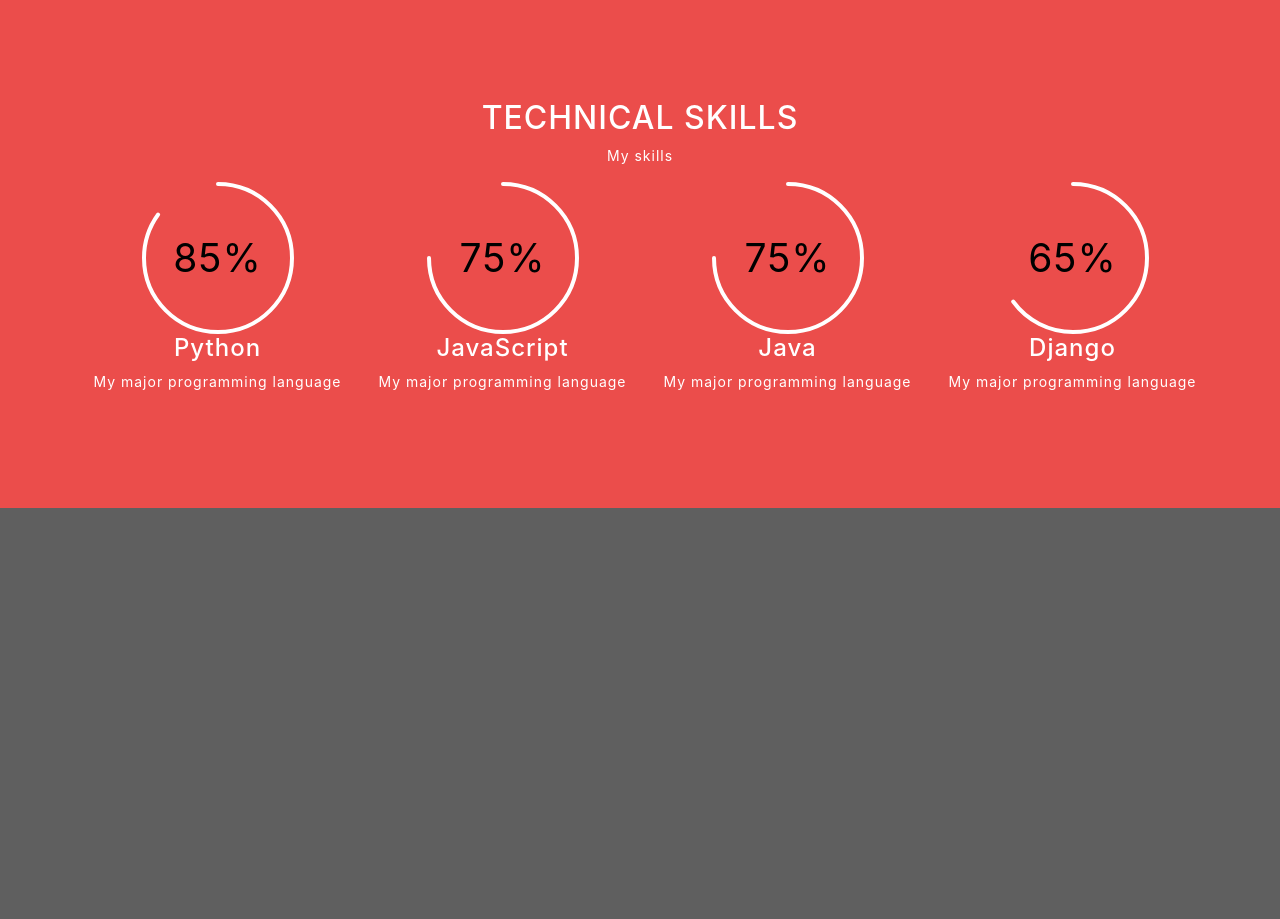
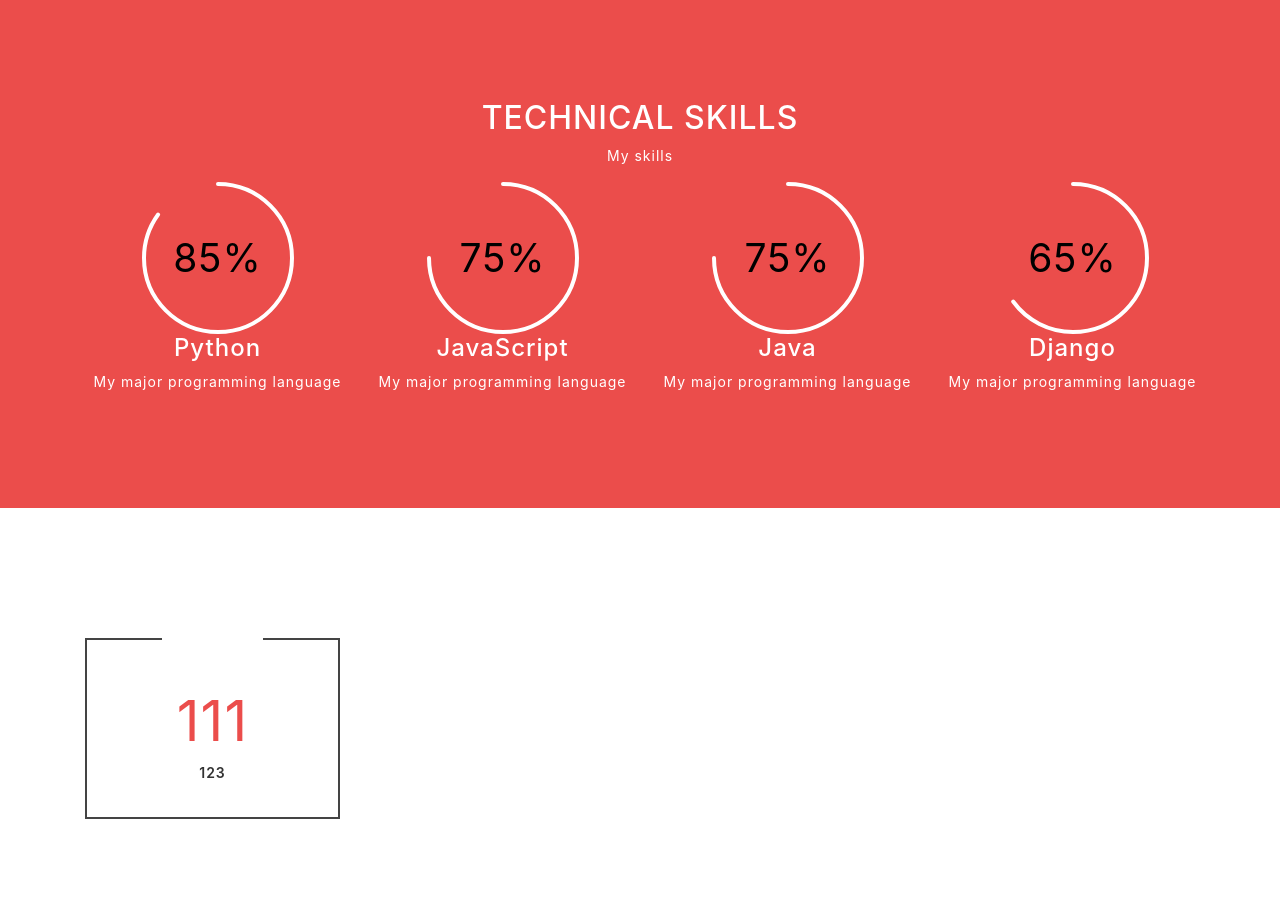
Before and after one commit to phoBowl/tdn, a PHP site: page / in a window 1280 px wide. Shown: the part 1446-2365 px from the top of the page. Before the commit the page ends 1954 px from the top, so only its background shows below. Run offline with PHP 8.4, Linux system fonts and the light colour scheme.

Commit message:
statistics

```diff
--- a/css/style.css
+++ b/css/style.css
@@ -102,3 +102,46 @@
 .chart .percent::after {
   content: '%';
 }
+
+.squareItem {
+  margin-top: 30px;
+  position: relative;
+}
+
+.squareInnerContainer {
+  position: relative;
+  padding: 50px 15px 35px;
+  text-align: center;
+  border: 2px solid #444444;
+  border-top: none;
+}
+
+.squareInnerContainer::before,
+.squareInnerContainer::after {
+  content: '';
+  position: absolute;
+  top: 0px;
+  width: 30%;
+  border-bottom: 2px solid #444444;
+}
+
+.squareInnerContainer::before {
+  right: 0px;
+}
+
+.squareInnerContainer::after {
+  left: 0px;
+}
+
+.squareContent h2 {
+  font-size: 56px;
+  margin-bottom: 10px;
+  font-weight: 400;
+  color: #eb4d4b;
+}
+
+.squareContent h3 {
+  font-size: 14px;
+  font-weight: 600;
+  margin: 0;
+}
--- a/index.html
+++ b/index.html
@@ -103,6 +103,24 @@
       </div>
     </div>
 
+    <div id="stats" class="statsSection section">
+      <div class="container">
+        <div class="row">
+          <div class="col-md-3 col-sm-6">
+            <div class="squareItem">
+              <div class="squareInnerContainer">
+                <div class="squareIcon"></div>
+                <div class="squareContent">
+                  <h2>111</h2>
+                  <h3>123</h3>
+                </div>
+              </div>
+            </div>
+          </div>
+        </div>
+      </div>
+    </div>
+
     <script src="js/jquery.superslides.min.js"></script>
     <script src="js/typed.min.js"></script>
     <script src="js/owl.carousel.min.js"></script>
```
